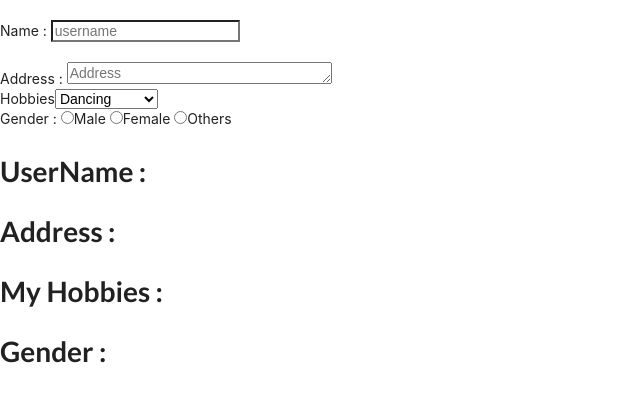
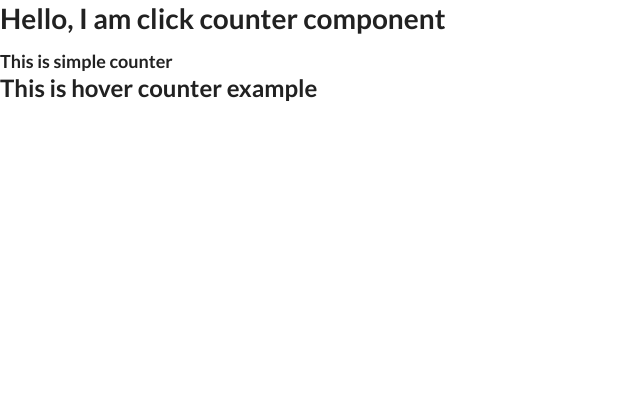
Before and after one commit to SandeepMS07/React-concepts-example, a React (Create React App) app: page / in a window 1280 px wide. Shown: the top 402 px of the page, without its empty margins (0-640 px from the left). Built offline with nearby package versions, Linux system fonts and the light colour scheme.

Commit message:
basic ex of child and parent component

```diff
--- a/src/App.js
+++ b/src/App.js
@@ -3,9 +3,11 @@
 // import logo from './logo.svg';
 import './App.css';
 import React from 'react';
+import ClickCounterEx from './ChildAndParentComponentEX/ClickCounterEx';
+import HoverCounter from './ChildAndParentComponentEX/HoverCounter';
 // import ObjectBinding from './ObjectBinding';
 // import ObjectBindingFunction from './ObjectBindingFunction';
-import Forms from './Forms';
+// import Forms from './Forms';
 // import ReactState from './components/ReactState';
 // import ReactStateFunc from './components/ReactStateFunc';
 // import ReactEvents from './ReactEvents';
@@ -68,10 +70,11 @@ function App() {
 
 
    {/* Forms */}
-   <Forms/>
+   {/* <Forms/> */}
 
-
-
+   {/* Parent And Child Component Example */}
+   <ClickCounterEx/>
+   <HoverCounter/>
 
 
      </div>
--- /dev/null
+++ b/src/ChildAndParentComponentEX/ClickCounterEx.jsx
@@ -0,0 +1,11 @@
+import React, { Component } from 'react';
+import SimpleCounter from './SimpleCounter';
+
+export default class ClickCounterEx extends Component {
+  render() {
+    return <div>
+        <h1>Hello, I am click counter component</h1>
+        <SimpleCounter/>
+    </div>;
+  }
+}
--- /dev/null
+++ b/src/ChildAndParentComponentEX/HoverCounter.jsx
@@ -0,0 +1,9 @@
+import React from 'react';
+
+function HoverCounter() {
+  return <div>
+      <h2>This is hover counter example</h2>
+  </div>;
+}
+
+export default HoverCounter;
--- /dev/null
+++ b/src/ChildAndParentComponentEX/SimpleCounter.jsx
@@ -0,0 +1,9 @@
+import React, { Component } from 'react';
+
+export default class SimpleCounter extends Component {
+  render() {
+    return <div>
+        <h3>This is simple counter</h3>
+    </div>;
+  }
+}
```
